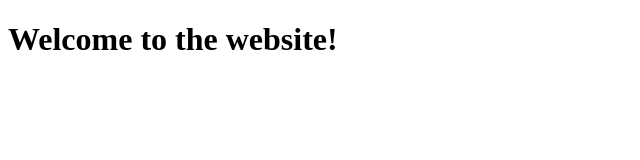
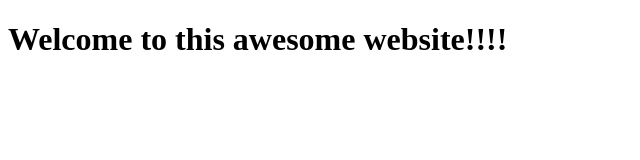
Before and after one commit to simoneverhagen/my-static-web-app, a plain HTML site: page src/index.html in a window 1280 px wide. Shown: the whole page, without its empty margins (0-640 px from the left). Drawn offline with Linux system fonts and the light colour scheme.

Commit message:
Text change

```diff
--- a/src/index.html
+++ b/src/index.html
@@ -4,6 +4,6 @@
   <title>Welcome Message</title>
 </head>
 <body>
-  <h1>Welcome to the website!</h1>
+  <h1>Welcome to this awesome website!!!!</h1>
 </body>
 </html>
```
